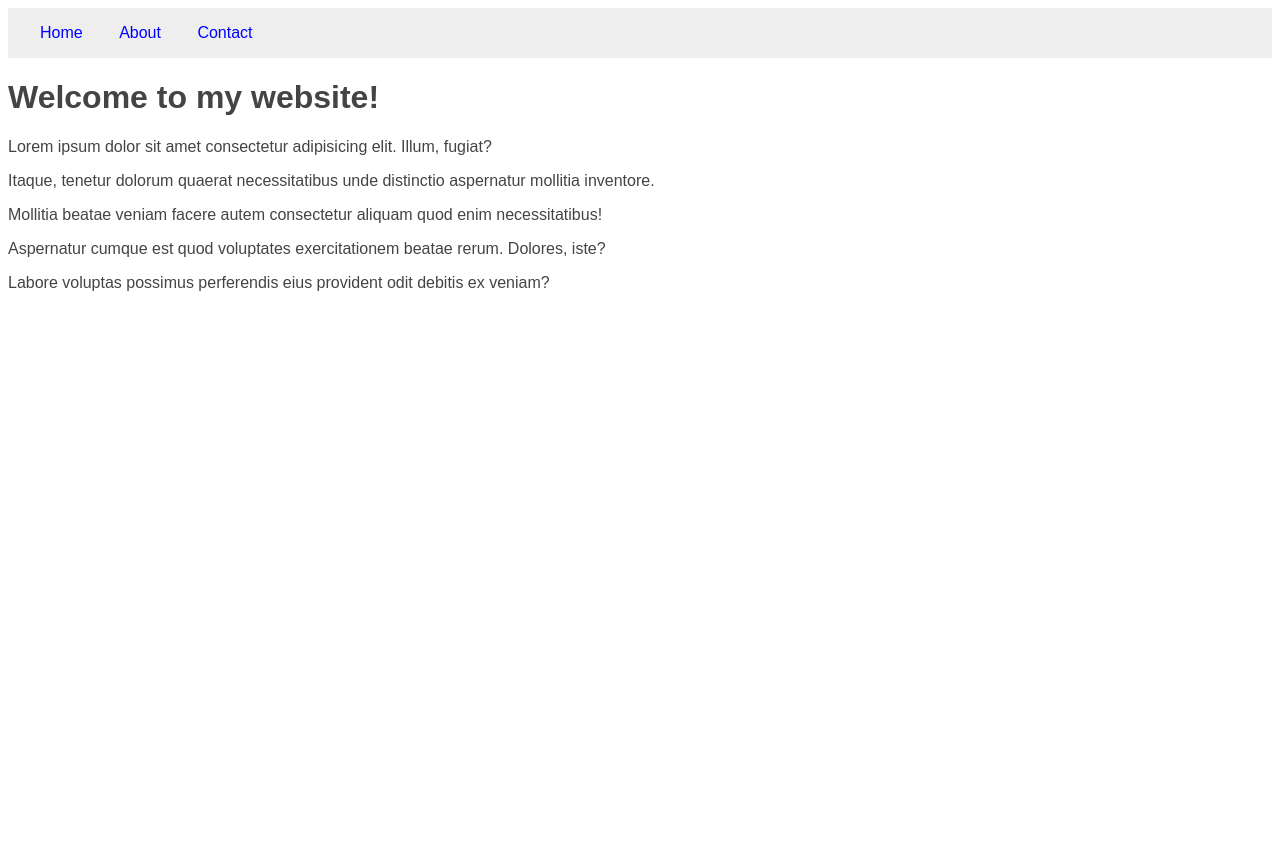
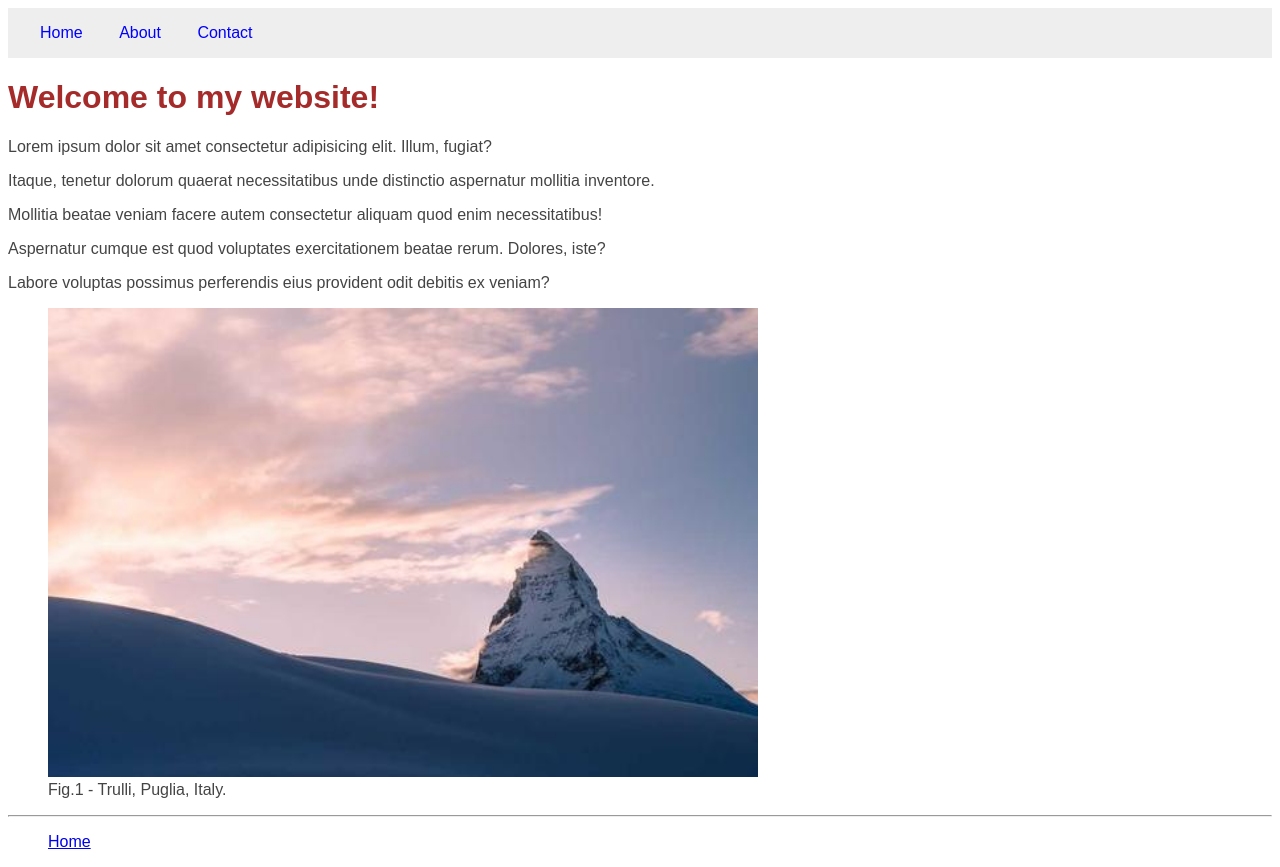
Before and after one commit to agitencu/Patika.dev-CSS, a plain HTML site: page Ödev-1/index.html in a window 1280 px wide. Before the commit the page ends 800 px from the top, so only its background shows below. Drawn offline with Linux system fonts and the light colour scheme.

Commit message:
Ödev-1 yapıldı.
CSS Ödev-1

```diff
--- a/Ödev-1/index.html
+++ b/Ödev-1/index.html
@@ -16,12 +16,23 @@
       </ul>
     </nav>
   </header>
-  <h1>Welcome to my website!</h1>
+  <h1 style="color: brown;">Welcome to my website!</h1>
   <p>Lorem ipsum dolor sit amet consectetur adipisicing elit. Illum, fugiat?</p>
   <p>Itaque, tenetur dolorum quaerat necessitatibus unde distinctio aspernatur mollitia inventore.</p>
   <p>Mollitia beatae veniam facere autem consectetur aliquam quod enim necessitatibus!</p>
   <p>Aspernatur cumque est quod voluptates exercitationem beatae rerum. Dolores, iste?</p>
   <p>Labore voluptas possimus perferendis eius provident odit debitis ex veniam?</p>
-
+  <figure>
+    <img src="assets/866-536x354.jpg" alt="Mountain" style="width:60%">
+    <figcaption>Fig.1 - Trulli, Puglia, Italy.</figcaption>
+  </figure>
+  <hr>
+  <footer>
+        <ul>
+            <li>
+                <a href="index.html"> Home </a>
+            </li>
+        </ul>
+</footer>
 </body>
 </html>
--- a/Ödev-1/style.css
+++ b/Ödev-1/style.css
@@ -27,3 +27,11 @@ body {
   nav a:hover {
     color: #000;
   }
+
+
+  footer ul li{
+    text-decoration: none;
+    display: inline-block;
+    color:green ;
+
+  }
```
Also changed, not shown: Ödev-1/about.html (+8 -0 lines), Ödev-1/contact.html (+15 -0 lines), Ödev-1/assets/866-536x354.jpg (added).
